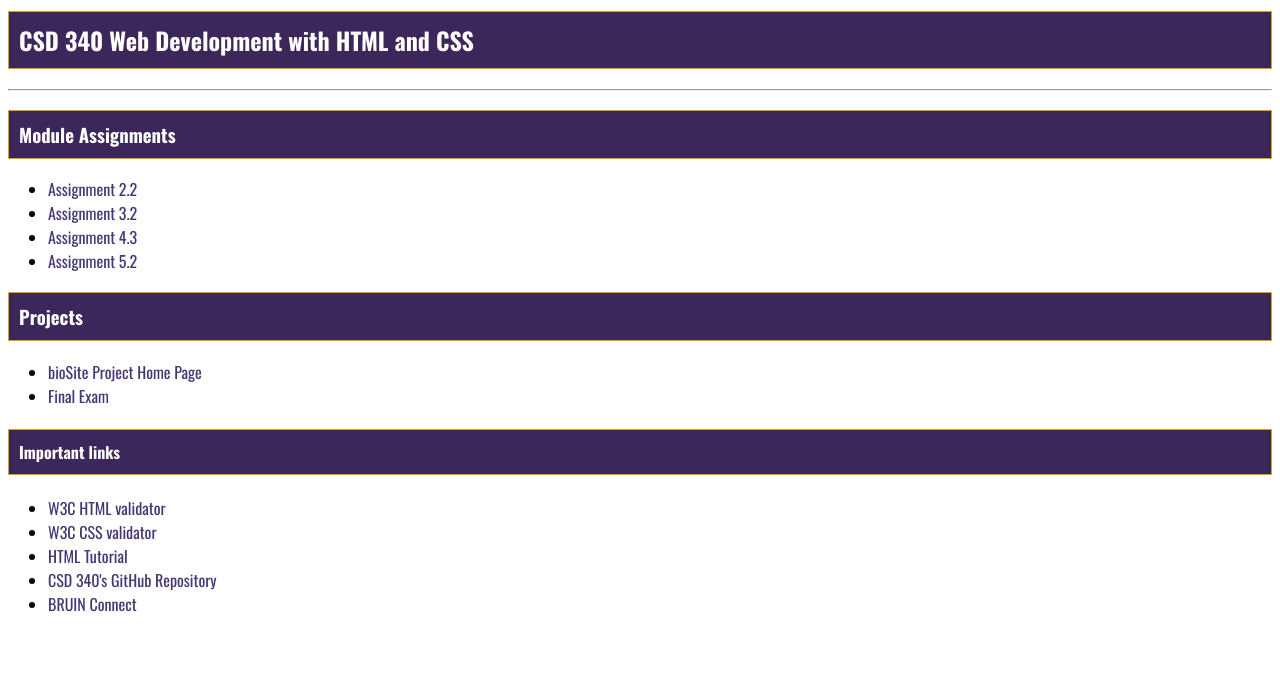
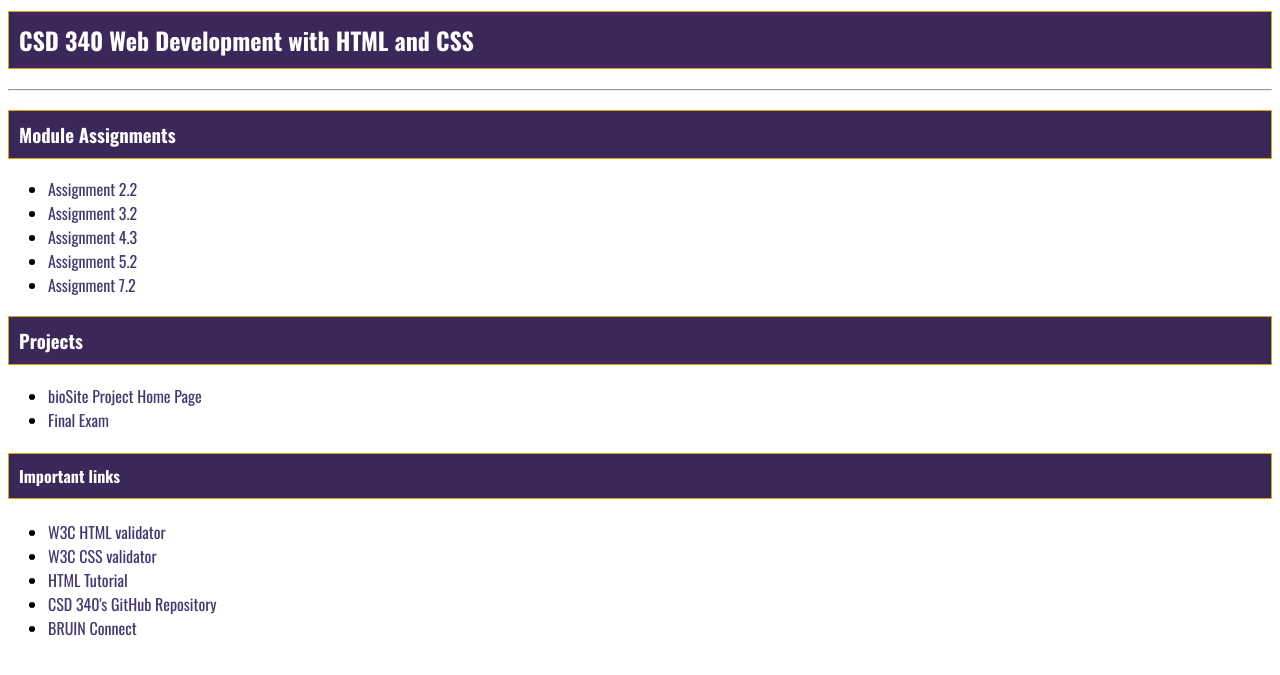
Before and after one commit to kaymonCodeM/csd-340, a plain HTML site: page index.html in a window 1280 px wide. Shown: the part 101-776 px from the top of the page. Drawn offline with nearby package versions, Linux system fonts and the light colour scheme.

Commit message:
add assignment 7.2

```diff
--- a/index.html
+++ b/index.html
@@ -25,6 +25,7 @@
             <li><a href="module-3/McCain_EX2.html">Assignment 3.2</a></li>
             <li><a href="module-4/McCain_EX3.html">Assignment 4.3</a></li>
             <li><a href="module-5/McCain_EX4.html">Assignment 5.2</a></li>
+            <li><a href="module-7/McCain_EX5.html">Assignment 7.2</a></li>
         </ul>
         <h3>Projects</h3>
         <ul>
```
